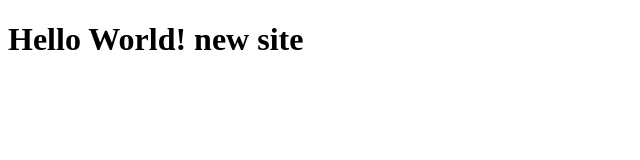
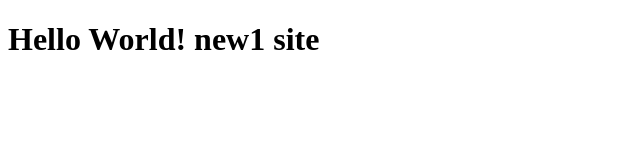
Before and after one commit to Borngod/Front-End-coursera, a plain HTML site: page index.html in a window 1280 px wide. Shown: the full height of the page, 0-640 px from the left. Drawn offline with Linux system fonts and the light colour scheme.

Commit message:
trinidad

```diff
--- a/index.html
+++ b/index.html
@@ -5,6 +5,6 @@
 <title>Hello World</title>
 </head>
 <body>
-<h1>Hello World! new site</h1>
+<h1>Hello World! new1 site</h1>
 </body>
 </html>
```
